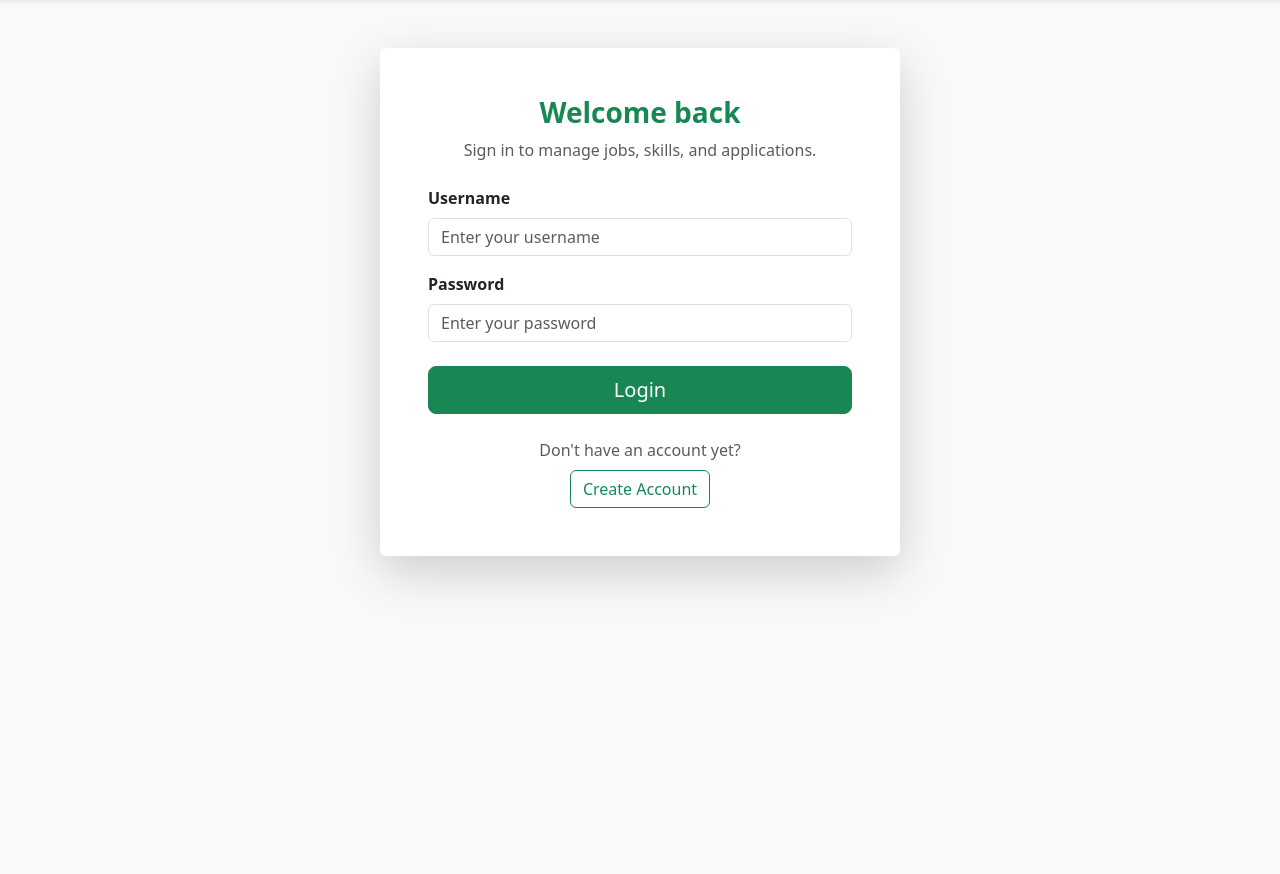
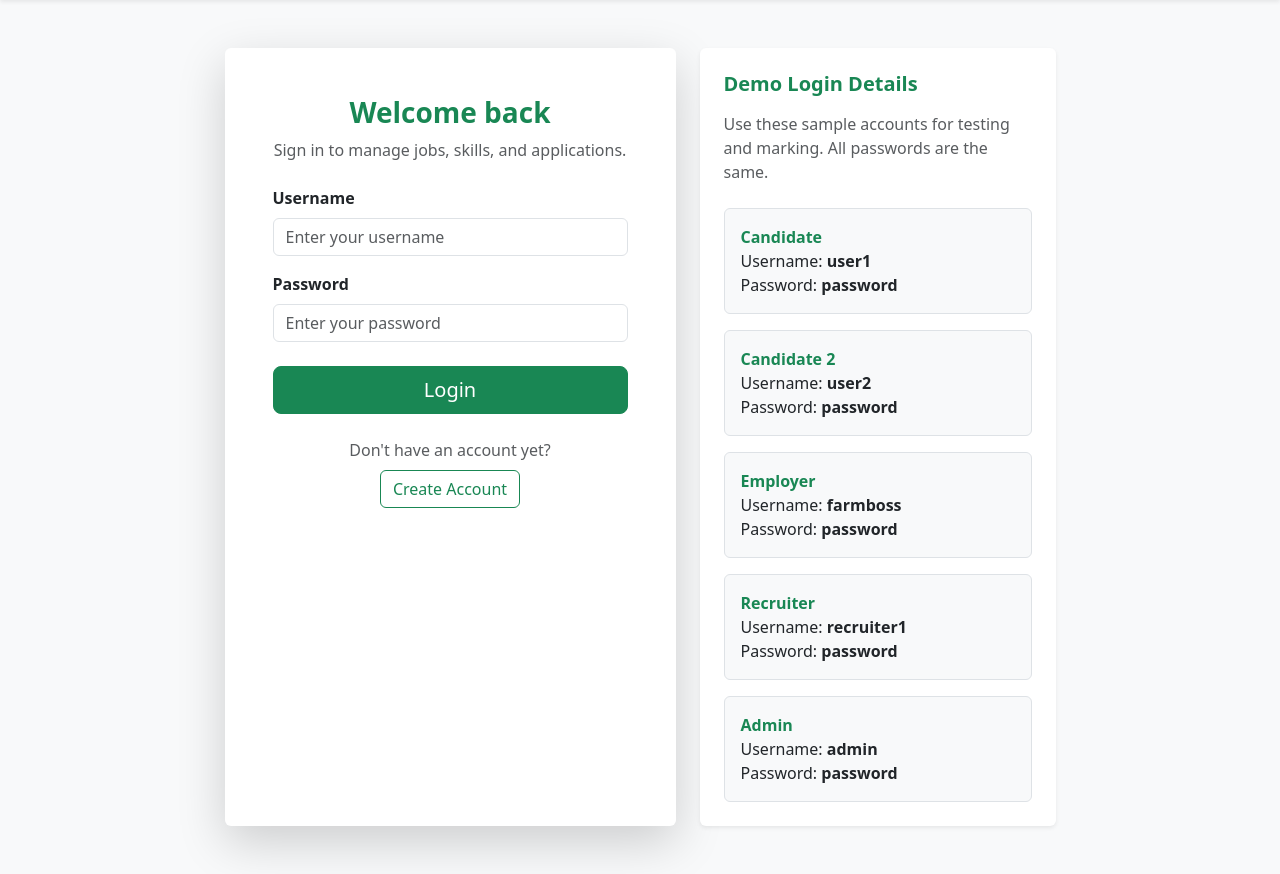
Before and after one commit to Alexchiper1/AgriHiredCulture, a Django app: page /login/ in a window 1280 px wide. Shown: the part 56-930 px from the top of the page. Before the commit the page ends 641 px from the top, so only its background shows below. Run offline with Django 5.2, Linux system fonts and the light colour scheme.

Commit message:
added user and details on logiun page

```diff
--- a/core/templates/core/login.html
+++ b/core/templates/core/login.html
@@ -18,8 +18,9 @@
     </nav>
 
     <main class="container py-5">
-        <div class="mx-auto" style="max-width: 520px;">
-            <div class="card border-0 shadow-lg">
+        <div class="row justify-content-center g-4">
+            <div class="col-lg-6 col-xl-5">
+                <div class="card border-0 shadow-lg h-100">
                     <div class="card-body p-4 p-md-5">
                         <div class="text-center mb-4">
                             <h1 class="h3 fw-bold text-success">Welcome back</h1>
@@ -86,6 +87,48 @@
                     </div>
                 </div>
             </div>
+
+            <div class="col-lg-5 col-xl-4">
+                <div class="card border-0 shadow-sm h-100">
+                    <div class="card-body p-4">
+                        <h2 class="h5 fw-bold text-success mb-3">Demo Login Details</h2>
+                        <p class="text-muted mb-4">
+                            Use these sample accounts for testing and marking. All passwords are the same.
+                        </p>
+
+                        <div class="border rounded p-3 bg-light mb-3">
+                            <div class="fw-semibold text-success">Candidate</div>
+                            <div>Username: <strong>user1</strong></div>
+                            <div>Password: <strong>password</strong></div>
+                        </div>
+
+                        <div class="border rounded p-3 bg-light mb-3">
+                            <div class="fw-semibold text-success">Candidate 2</div>
+                            <div>Username: <strong>user2</strong></div>
+                            <div>Password: <strong>password</strong></div>
+                        </div>
+
+                        <div class="border rounded p-3 bg-light mb-3">
+                            <div class="fw-semibold text-success">Employer</div>
+                            <div>Username: <strong>farmboss</strong></div>
+                            <div>Password: <strong>password</strong></div>
+                        </div>
+
+                        <div class="border rounded p-3 bg-light mb-3">
+                            <div class="fw-semibold text-success">Recruiter</div>
+                            <div>Username: <strong>recruiter1</strong></div>
+                            <div>Password: <strong>password</strong></div>
+                        </div>
+
+                        <div class="border rounded p-3 bg-light">
+                            <div class="fw-semibold text-success">Admin</div>
+                            <div>Username: <strong>admin</strong></div>
+                            <div>Password: <strong>password</strong></div>
+                        </div>
+                    </div>
+                </div>
+            </div>
+        </div>
     </main>
 </body>
 </html>
```
Also changed, not shown: db.sqlite3. Lines whose indentation alone changed are shown as unchanged.
